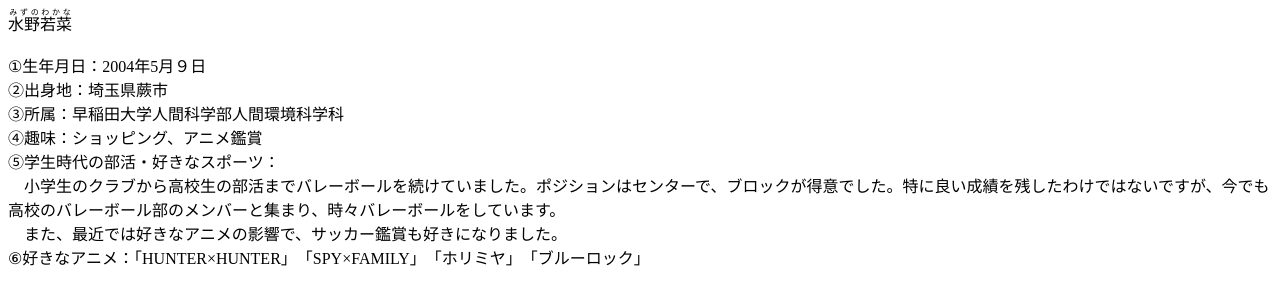
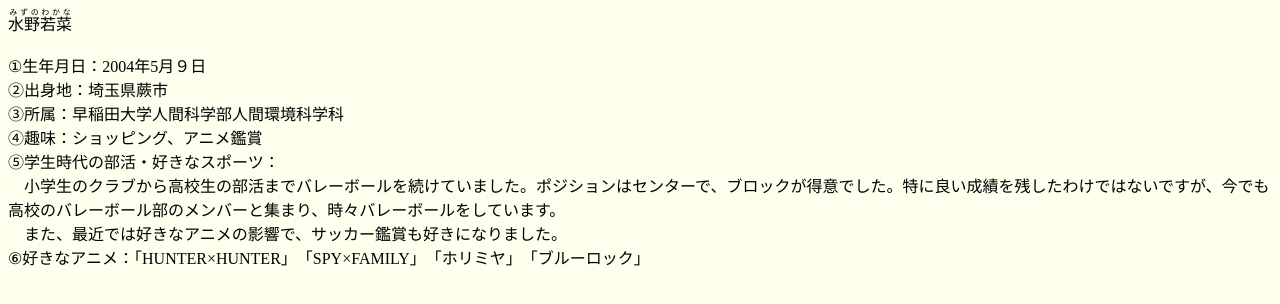
Before and after one commit to kngthyn/kadai, a plain HTML site: page index.html in a window 1280 px wide. Drawn offline with Linux system fonts and the light colour scheme.

Commit message:
Update index.html

```diff
--- a/index.html
+++ b/index.html
@@ -4,8 +4,7 @@
 <meta charset="utf-8">
 <title>自己紹介</title>
 </head>
-<body>
-<span style=“background:【#FFFFEE】;”>
+<body style="background-color:#FFFFEE;">
 <ruby>水野若菜<rt>みずのわかな</rt></ruby>
 　<br><br>①生年月日：2004年5月９日
  <br>②出身地：埼玉県蕨市
```
